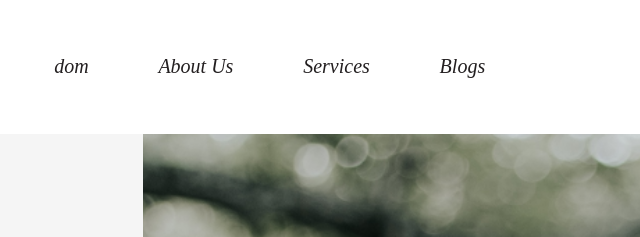
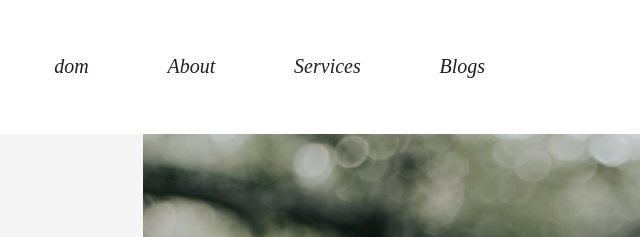
Before and after one commit to SalahBapaev/layout, a plain HTML site: page index.html in a window 1280 px wide. Shown: the top 237 px of the page, 365-1005 px from the left. Drawn offline with Linux system fonts and the light colour scheme; a web font is replaced by a local one.

Commit message:
изменил About

```diff
--- a/index.html
+++ b/index.html
@@ -22,7 +22,7 @@
                     <a href="#">dom</a>
                 </li>
                 <li>
-                    <a href="#">About Us</a>
+                    <a href="#">About</a>
                 </li>
                 <li>
                     <a href="#">Services</a>
```
